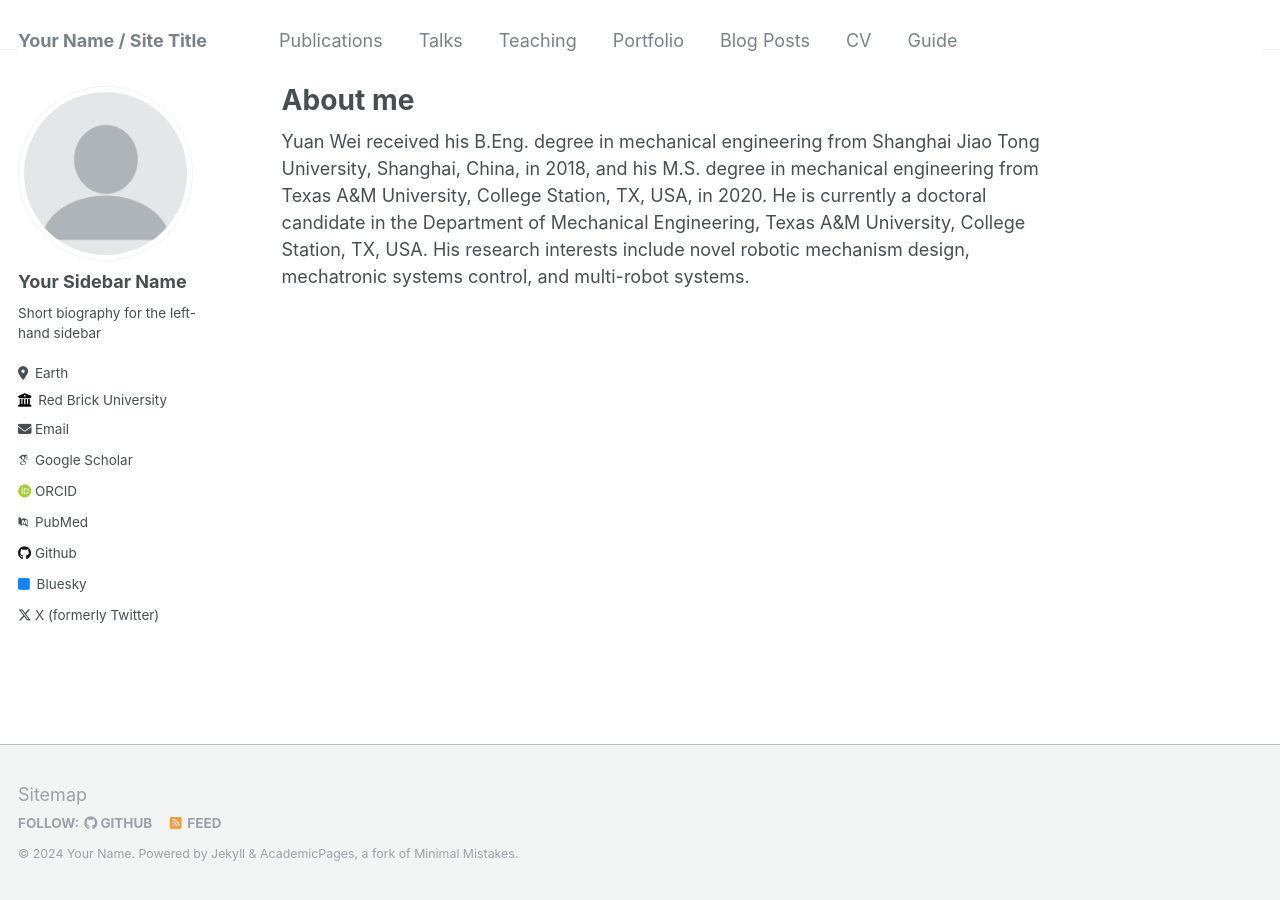
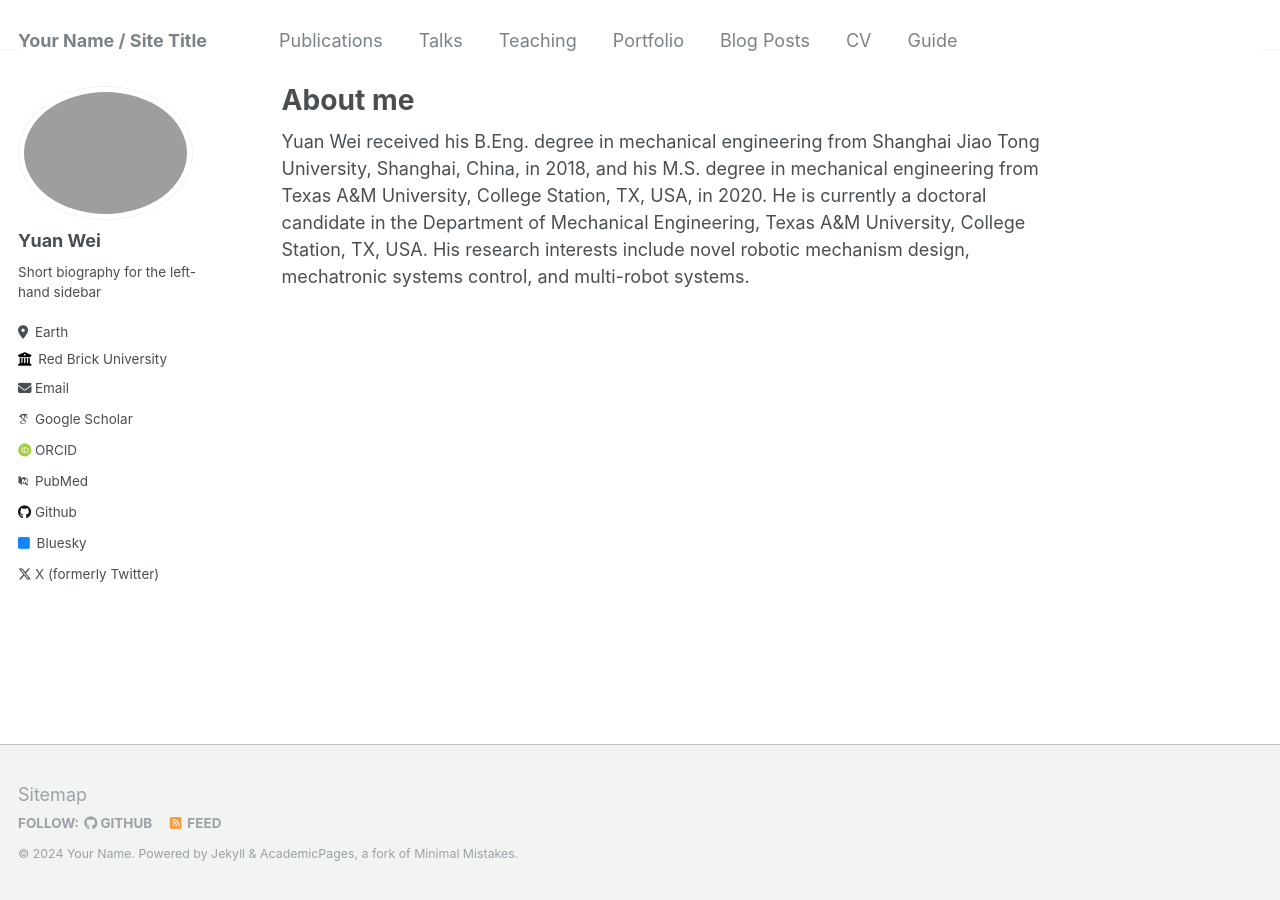
Before and after one commit to JET00wy/YuanWeiWebPage, a Jekyll site: the page built from _pages/about.md, in a window 1280 px wide. Built offline with Jekyll 4.4.1, drawn with Linux system fonts in a browser that asks for light colours; some web fonts are replaced.

Commit message:
Update _config.yml

```diff
--- a/_config.yml
+++ b/_config.yml
@@ -21,8 +21,8 @@ repository               : "academicpages/academicpages.github.io"
 #               Additional customization can be done by editing /_includes/author-profile.html
 author:
   # Biographic information
-  avatar           : "profile.png"
-  name             : "Your Sidebar Name"
+  avatar           : "headshot.png"
+  name             : "Yuan Wei"
   pronouns         : # example: "she/her"
   bio              : "Short biography for the left-hand sidebar"
   location         : "Earth"
```
